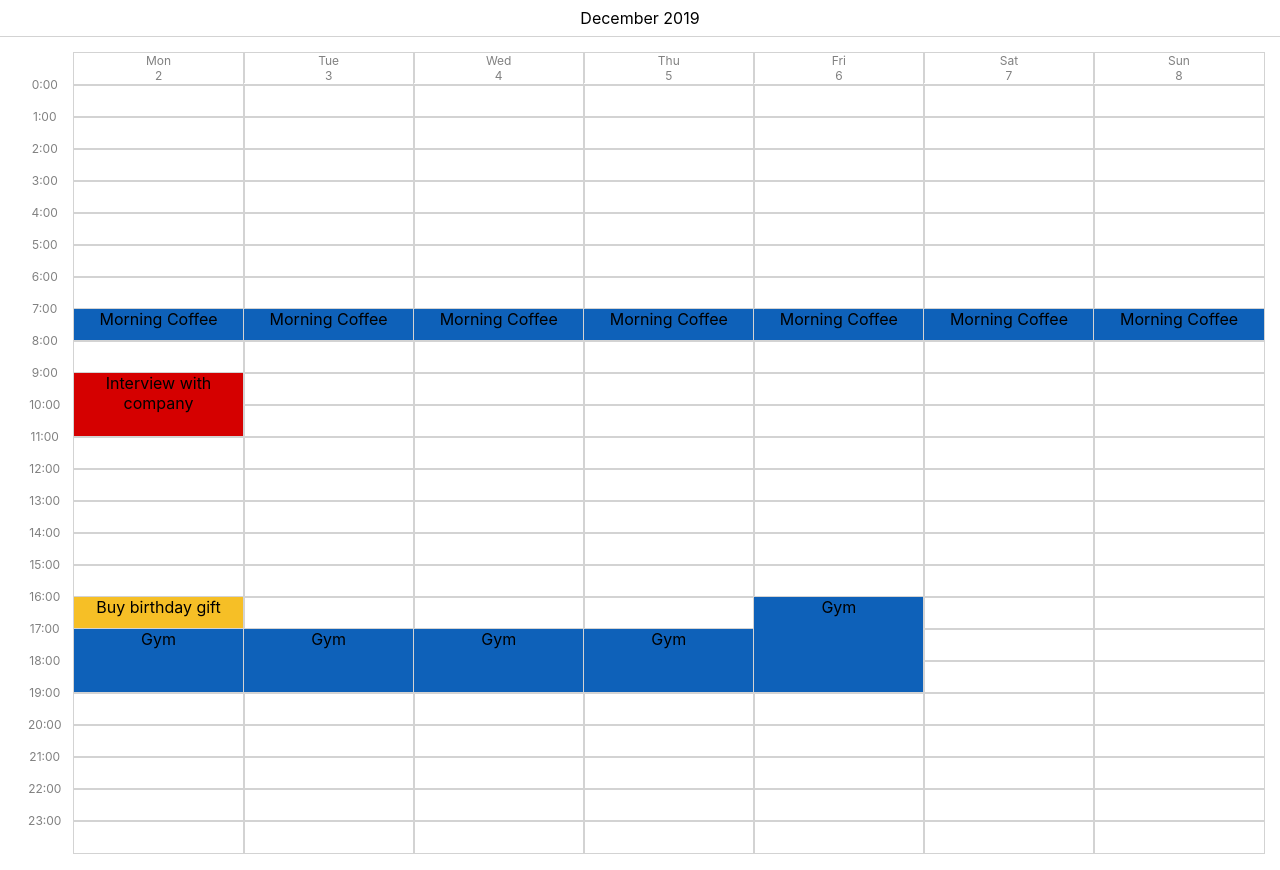
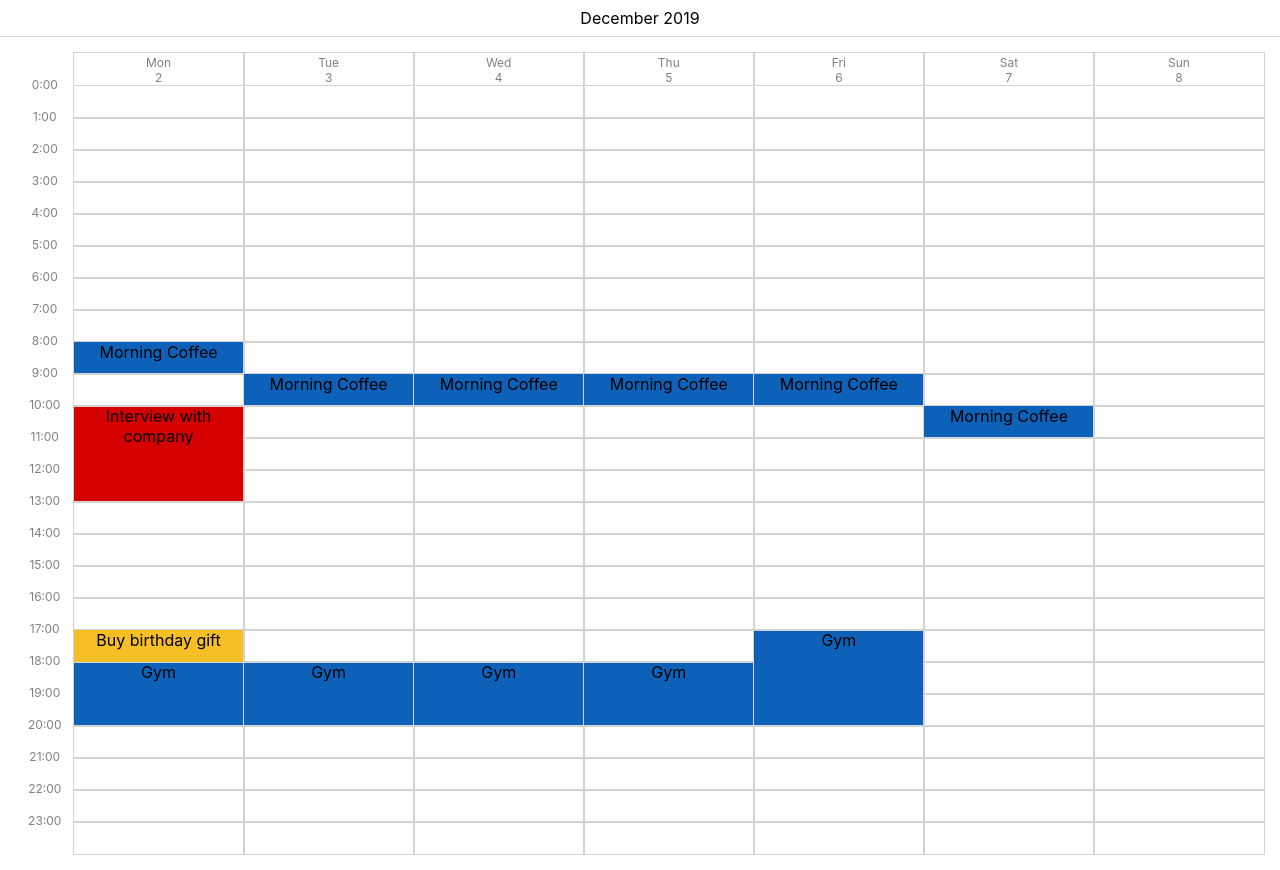
Before and after one commit to smikulic/gcalendar-clone-client, a React (Create React App) app: page / in a window 1280 px wide. Built offline with nearby package versions, Linux system fonts and the light colour scheme.

Commit message:
Fix date structure

```diff
--- a/src/App.css
+++ b/src/App.css
@@ -64,7 +64,7 @@
 }
 
 .day-label {
-  position: absolute;
+  padding: 0.1rem 0;
   min-width: 7rem;
   width: 100%;
   font-size: 0.75rem;
@@ -78,6 +78,14 @@
   line-height: 4rem;
   font-size: 0.75rem;
   color: gray;
+}
+
+.hour-wrapper {
+  outline: 1px solid lightgray;
+}
+
+.hour-wrapper .hour {
+  outline: 1px solid transparent;
 }
 
 .hour.ts1 { height: 2rem; }
@@ -96,10 +104,9 @@
 .hour.ts14 { height: 28rem; }
 .hour.ts15 { height: 30rem; }
 
-
-.hour.l0 { background-color: #0e61b9; }
-.hour.l3 { background-color: #F6BF26; }
-.hour.l10 { background-color: #D50000; }
+.hour-wrapper.l0 { background-color: #0e61b9; }
+.hour-wrapper.l3 { background-color: #F6BF26; }
+.hour-wrapper.l10 { background-color: #D50000; }
 
 .hour.is-active {
   background-color: #0e61b9;
--- a/src/App.js
+++ b/src/App.js
@@ -15,10 +15,33 @@ class App extends Component {
     }
   }
 
-  handleCreateEvent = (event, id) => {
-    console.log(id, event.target)
+  handleCreateEvent = (_, id) => {
+    console.log(id)
+    const selectedDayIndex = id[1];
+    const selectedHourIndex = id[4] ? `${id[3]}${id[4]}` : id[3];
+    const selectedDayIndexNumber = parseInt(selectedDayIndex, 10);
+    const selectedHourIndexNumber = parseInt(selectedHourIndex, 10);
 
-    this.setState({ activeEvent: id })
+    // console.log(selectedDayIndexNumber, selectedHourIndexNumber)
+    // console.log("start of the week date: ", this.state.currentWeekData.dateFrom)
+
+    const dateobj = new Date(this.state.currentWeekData.dateFrom);
+    const startDay = dateobj.getDay();
+    const startHour = dateobj.getHours();
+    const selectedDay = startDay + selectedDayIndexNumber + 1; // add 1 for array indexing
+    const selectedHour = startHour + selectedHourIndexNumber;
+    // console.log(selectedDay, selectedHour)
+
+    // console.log("start day index: ", startDay)
+    // console.log("start hour index: ", startHour)
+
+    dateobj.setDate(selectedDay);
+    dateobj.setHours(selectedHour);
+    const selectedDate = dateobj;
+
+    console.log("selected date: ", selectedDate)
+
+    this.setState({ activeEvent: id });
   }
 
   render() {
@@ -35,6 +58,7 @@ class App extends Component {
             })}
           </div>
           { Object.values(currentWeekData.events).map((day, keyDay)=>{
+            let updatedKeyHour = -1;
             return (
               <div key={keyDay} className="day">
                 <div className="day-label">
@@ -42,8 +66,9 @@ class App extends Component {
                   <div>{weekDays[keyDay].date}</div>
                 </div>
                 { day.map((event, keyHour) => {
-                  const emptyHourId = `d${keyDay}h${keyHour}`;
-                  const isCurrentHourActive = activeEvent === emptyHourId;
+                  updatedKeyHour += 1;
+                  let hourId = `d${keyDay}h${updatedKeyHour}`;
+                  const isCurrentHourActive = activeEvent === hourId;
                   const conditionsPopupTop = ['h18', 'h19', 'h20', 'h21', 'h22', 'h23', 'h24'];
                   const conditionsPopupRight = ['d0', 'd1'];
                   const isPopupTop = activeEvent ? conditionsPopupTop.some(condition => activeEvent.includes(condition)) : false;
@@ -51,14 +76,31 @@ class App extends Component {
                   const popupClass = `create-event-popup ${isPopupTop && 'popup-top'} ${isPopupRight && 'popup-right'}`;
 
                   if (event.id) {
-                    return <div key={keyHour} className={`hour ts${event.timeSpan} l${event.label}`}>{event.name || ''}</div>
+                    if (event.timeSpan > 1) {
+                      const otherSpanedHours = event.timeSpan - 1;
+                      const timeSpanArray = [...Array(otherSpanedHours).keys()];
+                      const lastKeyHour = updatedKeyHour;
+                      return (
+                        <div key={hourId} className={`hour-wrapper l${event.label}`}>
+                          <div key={hourId} className={`${hourId} hour ts1`}>{event.name}</div>
+                          { timeSpanArray.map((_, timeSlotIndex) => {
+                            updatedKeyHour = lastKeyHour + timeSlotIndex + 1;
+                            hourId = `d${keyDay}h${updatedKeyHour}`;
+
+                            return <div key={hourId} className={`${hourId} hour ts1`}></div>
+                          })}
+                        </div>
+                      )
+                    }
+
+                    return <div key={hourId} className={`${hourId} hour-wrapper hour ts${event.timeSpan} l${event.label}`}>{event.name || ''}</div>;
                   }
 
                   return (
                     <div
-                      key={emptyHourId}
-                      className={ isCurrentHourActive ? 'hour is-active' : 'hour' }
-                      onClick={(event) => this.handleCreateEvent(event, emptyHourId)}
+                      key={hourId}
+                      className={ isCurrentHourActive ? 'hour is-active' : `${hourId} hour` }
+                      onClick={(event) => this.handleCreateEvent(event, hourId)}
                     >
                       { isCurrentHourActive && (
                         <div className={popupClass}>
--- a/src/mockData.js
+++ b/src/mockData.js
@@ -7,11 +7,11 @@ export const weekDays = [
   { label: 'Sat', date: '7' },
   { label: 'Sun', date: '8' },
 ];
-export const totalHours = ['0:00', '1:00','2:00','3:00','4:00','5:00','6:00','7:00','8:00','9:00','10:00','11:00','12:00',
+export const totalHours = ['0:00','1:00','2:00','3:00','4:00','5:00','6:00','7:00','8:00','9:00','10:00','11:00','12:00',
                           '13:00','14:00','15:00','16:00','17:00','18:00','19:00','20:00','21:00','22:00','23:00'];
 export const currentWeekData = {
-  dateFrom: '02-12-2019',
-  dateTo: '08-12-2019',
+  dateFrom: 'December 02, 2019 00:00:00',
+  dateTo: 'December 08, 2019 23:00:00',
   dateFormatted: 'December 2019',
   events: {
     '02-12-2019': [
@@ -25,8 +25,7 @@ export const currentWeekData = {
       {},
       { id: '1', name: 'Morning Coffee', label: 0, timeSpan: 1 },
       {},
-      { id: '2', name: 'Interview with company', label: 10, hour: 10, timeSpan: 2 },
-      {},
+      { id: '2', name: 'Interview with company', label: 10, hour: 10, timeSpan: 3 },
       {},
       {},
       {},
@@ -37,9 +36,9 @@ export const currentWeekData = {
       {},
       {},
       {},
-      {},
     ],
     '03-12-2019': [
+      {},
       {},
       {},
       {},
@@ -57,15 +56,14 @@ export const currentWeekData = {
       {},
       {},
       {},
-      {},
       { id: '6', name: 'Gym', label: 0, timeSpan: 2 },
-      {},
       {},
       {},
       {},
       {},
     ],
     '04-12-2019': [
+      {},
       {},
       {},
       {},
@@ -83,15 +81,14 @@ export const currentWeekData = {
       {},
       {},
       {},
-      {},
       { id: '8', name: 'Gym', label: 0, timeSpan: 2 },
-      {},
       {},
       {},
       {},
       {},
     ],
     '05-12-2019': [
+      {},
       {},
       {},
       {},
@@ -109,15 +106,14 @@ export const currentWeekData = {
       {},
       {},
       {},
-      {},
       { id: '10', name: 'Gym', label: 0, timeSpan: 2 },
-      {},
       {},
       {},
       {},
       {},
     ],
     '06-12-2019': [
+      {},
       {},
       {},
       {},
@@ -134,9 +130,7 @@ export const currentWeekData = {
       {},
       {},
       {},
-      {},
       { id: '12', name: 'Gym', label: 0, timeSpan: 3 },
-      {},
       {},
       {},
       {},
@@ -151,10 +145,9 @@ export const currentWeekData = {
       {},
       {},
       {},
-      { id: '13', name: 'Morning Coffee', label: 0, timeSpan: 1 },
       {},
       {},
-      {},
+      { id: '13', name: 'Morning Coffee', label: 0, timeSpan: 1 },
       {},
       {},
       {},
@@ -178,7 +171,6 @@ export const currentWeekData = {
       {},
       {},
       {},
-      { id: '14', name: 'Morning Coffee', label: 0, timeSpan: 1 },
       {},
       {},
       {},
```
